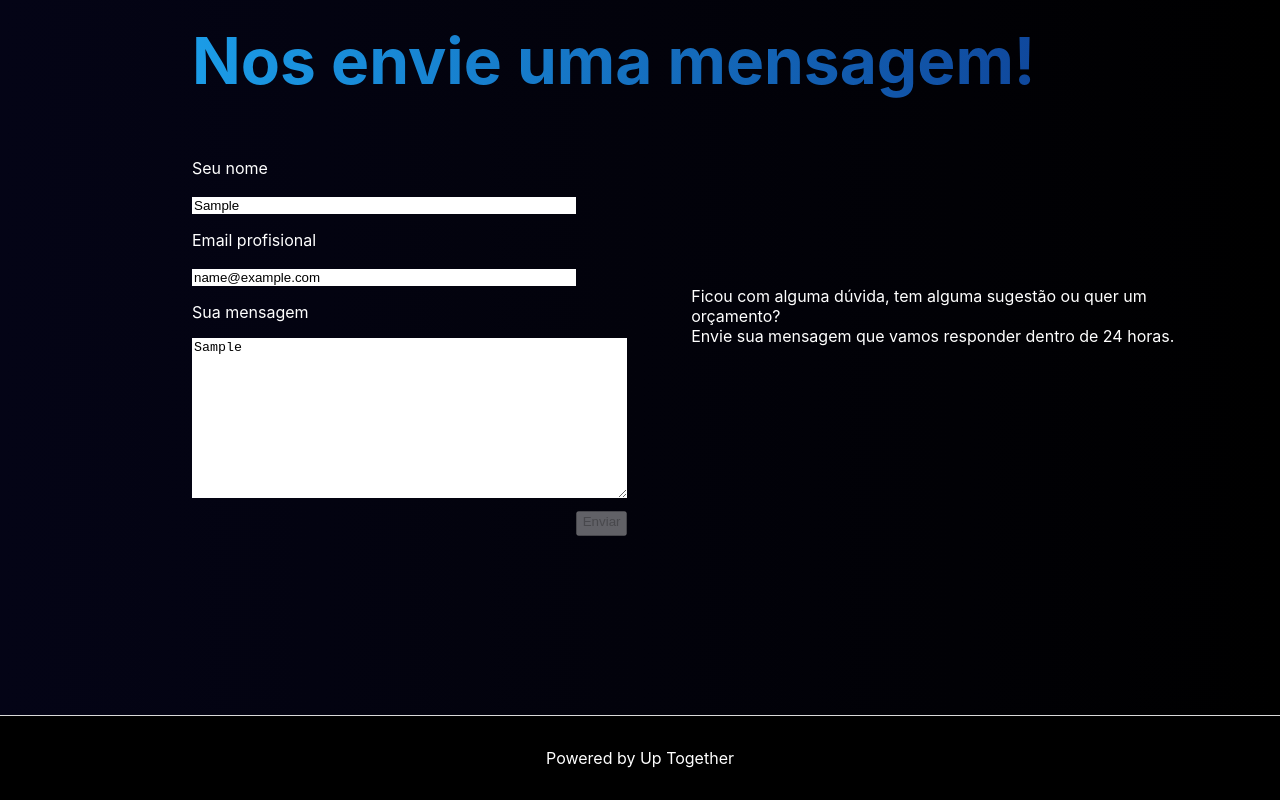
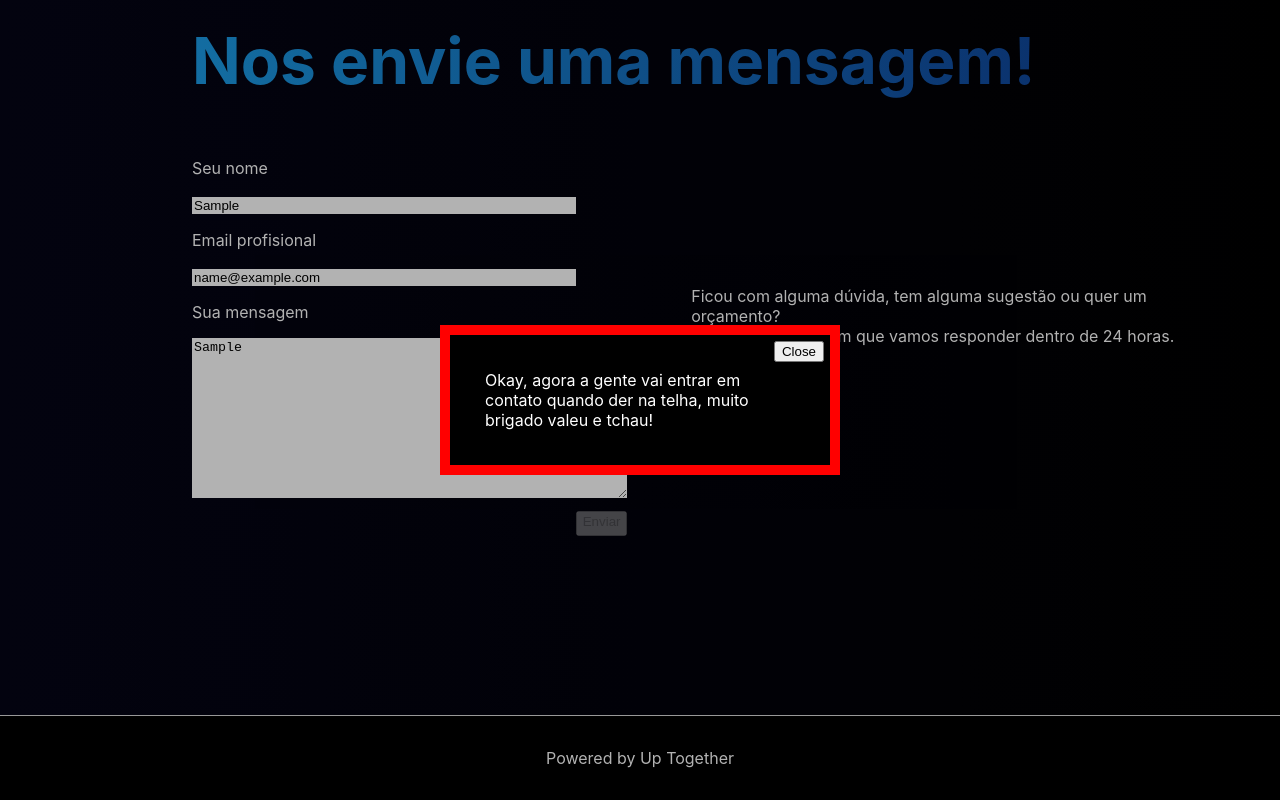
Before and after one commit to JonathanRomano/uptogether, a Next.js app: page / in a window 1280 px wide. Both pictures are taken after typing "Sample", "name@example.com", "Sample" into the empty fields and a click on the button "Enviar". Shown: the part 1685-2485 px from the top of the page. Built offline with nearby package versions, Linux system fonts and the light colour scheme; no server answers.

Commit message:
Implementando o popup

```diff
--- a/pages/index.tsx
+++ b/pages/index.tsx
@@ -12,6 +12,23 @@ import ReactLoading from 'react-loading'
 export default function Home() {
 
 	const [ buttonState, setButtonState ] = useState(1)
+	const [ buttonPopupState, setButtonPopupState ] = useState(false)
+
+	const Popup = (props) => {
+		const closePopup = () => {
+			setButtonPopupState(false)
+		}
+		return (props.trigger) ? (
+			<div className={styles.popup}>
+				<div className={styles.inner}>
+					{ props.children }
+
+					<button onClick={closePopup} className={styles.closeBtn}>Close</button>
+				</div>
+			</div>
+		) : ''
+	}
+
 
 	const registrarMensagem = async (e) => {
 		setButtonState(2)
@@ -31,14 +48,14 @@ export default function Home() {
 			body: JSON.stringify(data)
 		})
 		setButtonState(3)
+		setButtonPopupState(true)
 	}
 
 	const Teste = ({state}) => {
 		if (state === 1){
 			return <button className={styles.button} type='submit'>Enviar</button>
-
 		} else if (state === 2) {
-			return <button className={styles.button}><ReactLoading className={styles.loading} type='bubbles' color='black'/></button>
+			return <button className={styles.button} type='button'><ReactLoading className={styles.loading} type='bubbles' color='black'/></button>
 		} else if (state === 3) {
 			return <button className={styles.button} disabled>Enviar</button>
 		}
@@ -81,7 +98,7 @@ export default function Home() {
 								</a>
 							</Link>
 						</div>
-						<h3>Juntos vamos levar a sua empresa para o proximo nivel!</h3>
+						<h3>Juntos vamos levar a sua empresa para o próximo nível!</h3>
 					</div>
 
 					<div className={styles.menu}>
@@ -166,6 +183,7 @@ export default function Home() {
 
 								</div>
 								<Teste state={buttonState}/>
+
 							</form>
 
 							<p className={styles.p1}>
@@ -177,6 +195,10 @@ export default function Home() {
 				</div>
 
 			</main>
+
+			<Popup trigger={buttonPopupState}>
+				Okay, agora a gente vai entrar em contato quando der na telha, muito brigado valeu e tchau!
+			</Popup>
 
 			<footer className={styles.footer}>
 				<a
--- a/styles/Home.module.css
+++ b/styles/Home.module.css
@@ -179,11 +179,37 @@
   display: flex;
   justify-content: center;
 }
+
 .loading{
   max-width: 2vw;
   max-height: 2vw;
 }
 
+.popup {
+  position: fixed;
+  top: 0;
+  left: 0;
+  width: 100%;
+  height: 100%;
+  background-color: rgb(0, 0, 0, 0.3);
+
+  display: flex;
+  justify-content: center;
+  align-items: center;
+}
+.inner {
+  position: relative;
+  padding: 35px;
+  width: 100%;
+  max-width: 400px;
+  background-color: black;
+  border: solid 10px red
+}
+.closeBtn {
+  position: absolute;
+  top: 6px;
+  right: 6px;
+}
 
 .formulario {
   padding-left: 10vw;
```
